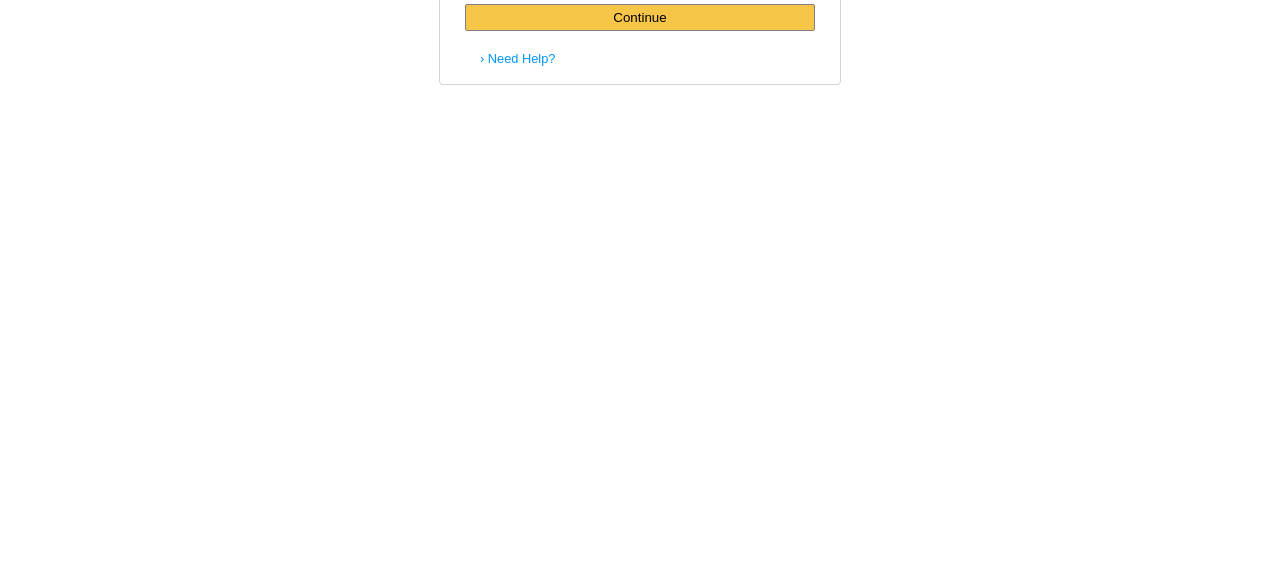
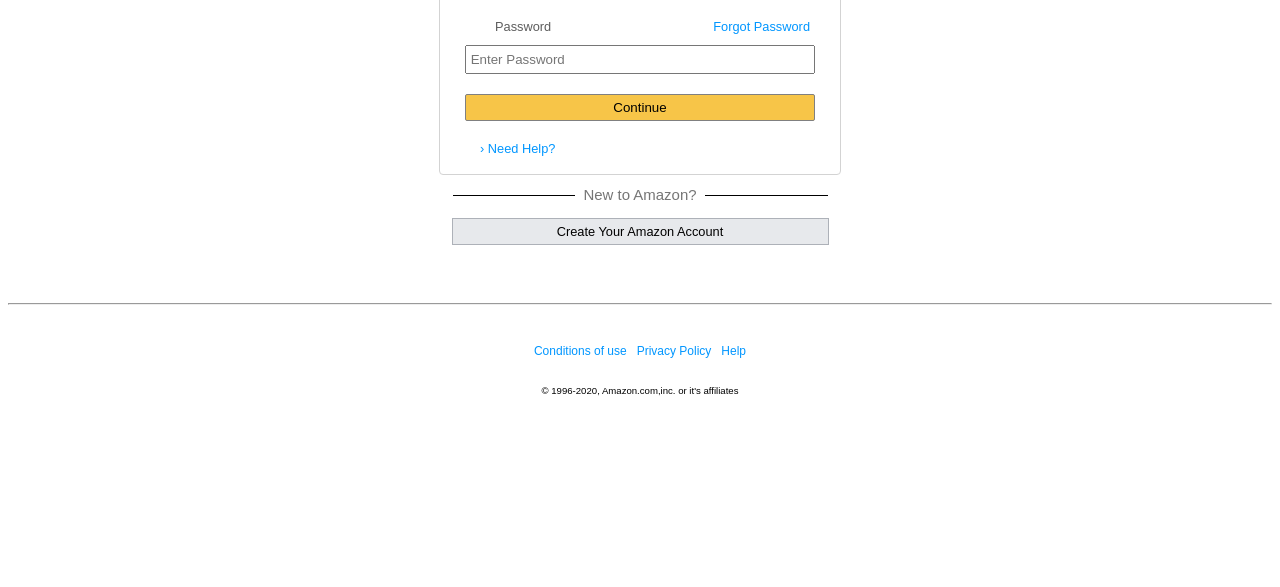
Before and after one commit to jpspare/1.2-Amazon-Replica, a plain HTML site: page index.html in a window 1280 px wide. Shown: the part 213-800 px from the top of the page. Drawn offline with Linux system fonts and the light colour scheme.

Commit message:
second iteration

```diff
--- a/index.css
+++ b/index.css
@@ -10,7 +10,7 @@
     border: 1px solid lightgray;
     border-radius: 4px;
     padding: 5px 25px 5px 25px;
-    margin: 10px auto 10px auto;
+    margin: 100px auto 10px auto;
     width: 350px;
 }
 
@@ -59,7 +59,7 @@ button {
     padding: 5px;
 }
 
-a {
+.blue-link {
     text-decoration: none;
     color: rgb(0, 150, 255)
 }
@@ -68,3 +68,60 @@ a {
     font-size: .8em;
     padding-left: 15px;
 }
+
+.new-to-Amazon {
+    display: flex;
+    justify-content: center;
+    margin: -10px;
+}
+
+.new-decoration {
+    border-bottom: 1px solid black;
+    width: 375px;
+    line-height: 0.05em;
+    text-align: center;
+}
+
+.new-text {
+    font-weight: normal;
+    font-size: .8em;
+    background: white;
+    padding: 0 8px;
+    color: rgb(118,118,118)
+}
+
+.create-account {
+    display: flex;
+    justify-content: center;
+}
+
+.create-amazon-account {
+    text-align: center;
+    width: 375px;
+    border: 1px solid rgb(173,177,184);
+    font-size: .8em;
+    padding: 5px 0;
+    background-color: rgb(231, 233, 236);
+    margin-bottom: 50px;
+}
+
+.gray-link {
+    color: black;
+    text-decoration: none;
+}
+
+.footer-links {
+    display: flex;
+    justify-content: center;
+    gap: 10px;
+    margin-top: 20px;
+}
+
+.footer-link {
+    font-size: 0.75em;
+}
+
+.amazon-copyright {
+    text-align: center;
+    font-size: 0.6em;
+}
--- a/index.html
+++ b/index.html
@@ -15,28 +15,50 @@
                 <label class="email">Email(phone or mobile accounts)</label>
             </div>
             <div class="email-input">
-                <input type="text" id="email" placeholder="Enter Email">
+                <input type="text" id="email" placeholder=" Enter Email">
             </div>
             <div class="password-section">
                 <div class="password">
                     <label>Password</label>
                 </div>
                 <div class="forgot-password">
-                    <label><a href="https://www.amazon.com/ap/forgotpassword?showRememberMe=true&openid.pape.max_auth_age=0&openid.identity=http%3A%2F%2Fspecs.openid.net%2Fauth%2F2.0%2Fidentifier_select&pageId=usflex&mobileBrowserWeblabTreatment=C&openid.return_to=https%3A%2F%2Fwww.amazon.com%2F%3Fref_%3Dnav_custrec_signin&prevRID=0Z20B12ZFCE6MFD5XFMK&openid.assoc_handle=usflex&openid.mode=checkid_setup&desktopBrowserWeblabTreatment=C&prepopulatedLoginId=&failedSignInCount=0&openid.claimed_id=http%3A%2F%2Fspecs.openid.net%2Fauth%2F2.0%2Fidentifier_select&openid.ns=http%3A%2F%2Fspecs.openid.net%2Fauth%2F2.0">
+                    <label><a class="blue-link" href="https://www.amazon.com/ap/forgotpassword?showRememberMe=true&openid.pape.max_auth_age=0&openid.identity=http%3A%2F%2Fspecs.openid.net%2Fauth%2F2.0%2Fidentifier_select&pageId=usflex&mobileBrowserWeblabTreatment=C&openid.return_to=https%3A%2F%2Fwww.amazon.com%2F%3Fref_%3Dnav_custrec_signin&prevRID=0Z20B12ZFCE6MFD5XFMK&openid.assoc_handle=usflex&openid.mode=checkid_setup&desktopBrowserWeblabTreatment=C&prepopulatedLoginId=&failedSignInCount=0&openid.claimed_id=http%3A%2F%2Fspecs.openid.net%2Fauth%2F2.0%2Fidentifier_select&openid.ns=http%3A%2F%2Fspecs.openid.net%2Fauth%2F2.0">
                         Forgot Password</a></label>
                 </div>
             </div>
             <div class="password-input">
-                <input type="text" id="password" placeholder="Enter Password">
+                <input type="text" id="password" placeholder=" Enter Password">
             </div>
             <div class="button">
                 <button>Continue</button>
             </div>
         </form>
-        <p class="help"><a href="https://www.amazon.com/ap/signin?openid.pape.max_auth_age=0&openid.return_to=https%3A%2F%2Fwww.amazon.com%2F%3Fref_%3Dnav_custrec_signin&openid.identity=http%3A%2F%2Fspecs.openid.net%2Fauth%2F2.0%2Fidentifier_select&openid.assoc_handle=usflex&openid.mode=checkid_setup&openid.claimed_id=http%3A%2F%2Fspecs.openid.net%2Fauth%2F2.0%2Fidentifier_select&openid.ns=http%3A%2F%2Fspecs.openid.net%2Fauth%2F2.0&#:~:text=Privacy%20Notice.-,Need%20help%3F,-New%20to%20Amazon">
+        <p class="help"><a class="blue-link" href="https://www.amazon.com/ap/signin?openid.pape.max_auth_age=0&openid.return_to=https%3A%2F%2Fwww.amazon.com%2F%3Fref_%3Dnav_custrec_signin&openid.identity=http%3A%2F%2Fspecs.openid.net%2Fauth%2F2.0%2Fidentifier_select&openid.assoc_handle=usflex&openid.mode=checkid_setup&openid.claimed_id=http%3A%2F%2Fspecs.openid.net%2Fauth%2F2.0%2Fidentifier_select&openid.ns=http%3A%2F%2Fspecs.openid.net%2Fauth%2F2.0&#:~:text=Privacy%20Notice.-,Need%20help%3F,-New%20to%20Amazon">
         › Need Help?</a></p>
     </div>
-
-
+    <div class="new-to-Amazon">
+        <h3 class="new-decoration"><span class="new-text">New to Amazon?</span></h3>
+    </div>
+    <div class="create-account">
+        <p class="create-amazon-account"><a class="gray-link" href="https://www.amazon.com/ap/register?openid.mode=checkid_setup&openid.ns=http%3A%2F%2Fspecs.openid.net%2Fauth%2F2.0&openid.return_to=https%3A%2F%2Fwww.amazon.com%2Fref%3Drhf_sign_in&openid.assoc_handle=usflex">
+            Create Your Amazon Account</a></p>
+    </div>
+    <hr>
+    <div class="footer-links">
+        <div class="conditions-of-use">
+            <p class="conditions"><a href="https://www.amazon.com/gp/help/customer/display.html/ref=ap_desktop_footer_cou?ie=UTF8&nodeId=508088"
+             class="blue-link footer-link">Conditions of use</a></p>
+        </div>
+        <div class="privacy-policy">
+            <p class="privacy"><a href="https://www.amazon.com/gp/help/customer/display.html/ref=ap_desktop_footer_privacy_notice?ie=UTF8&nodeId=468496"
+             class="blue-link footer-link">Privacy Policy</a></p>
+        </div>
+        <div class="footer-help">
+            <p class="help-link"><a href="https://www.amazon.com/help" class="blue-link footer-link">Help</a></p>
+        </div>
+    </div>
+    <div class="footer-copyright">
+        <p class="amazon-copyright">© 1996-2020, Amazon.com,inc. or it's affiliates</p>
+    </div>
 </body>
 </html>
```
